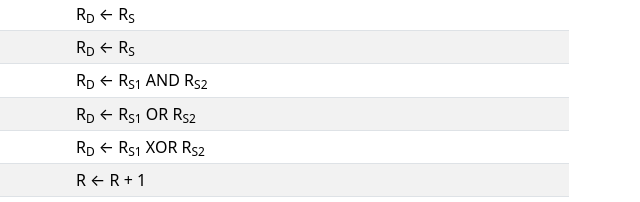
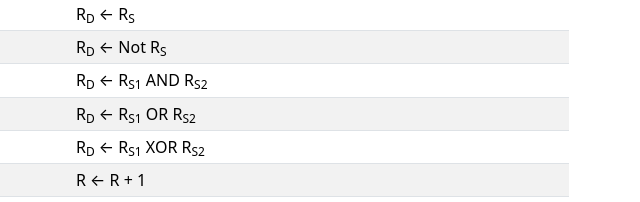
Before and after one commit to KunChen-tw/SimpleComputerAssemblerDisassembler, a plain HTML site: page index.html in a window 1280 px wide. Shown: the part 797-999 px from the top of the page, 629-1269 px from the left. Drawn offline with nearby package versions, Linux system fonts and the light colour scheme.

Commit message:
Change RDS to Not RS in index.html

```diff
--- a/index.html
+++ b/index.html
@@ -146,7 +146,7 @@ STORE 40, R0"></textarea>
                             <td>NOT</td>
                             <td><span class="badge text-bg-dark code-badge">6</span></td>
                             <td>R<sub>D</sub>, R<sub>S</sub></td>
-                            <td>R<sub>D</sub> ← R<sub>S</sub></td>
+                            <td>R<sub>D</sub> ← Not R<sub>S</sub></td>
                         </tr>
                         <tr>
                             <td>AND</td>
```
